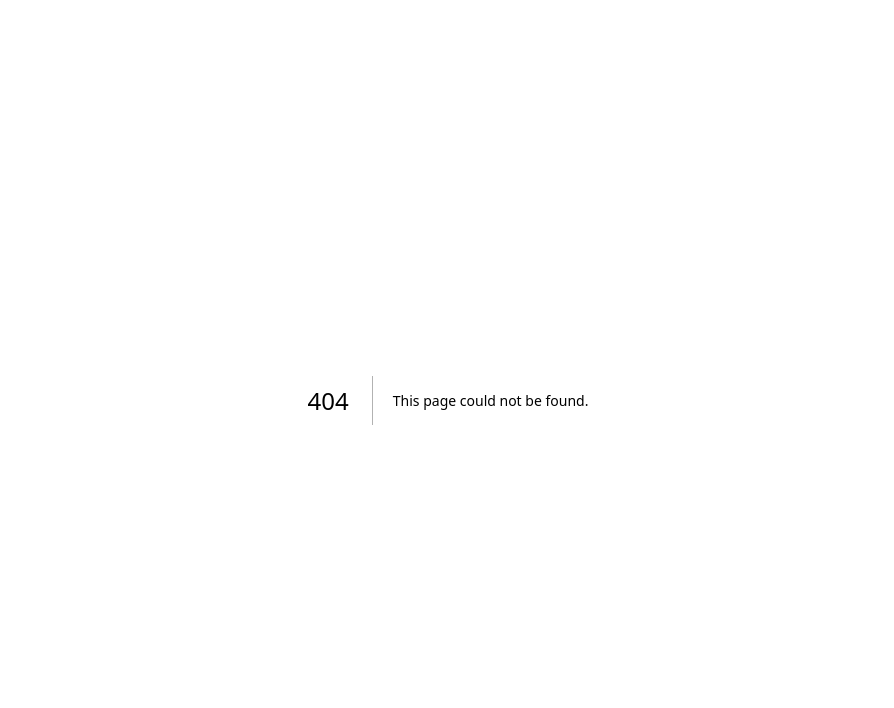
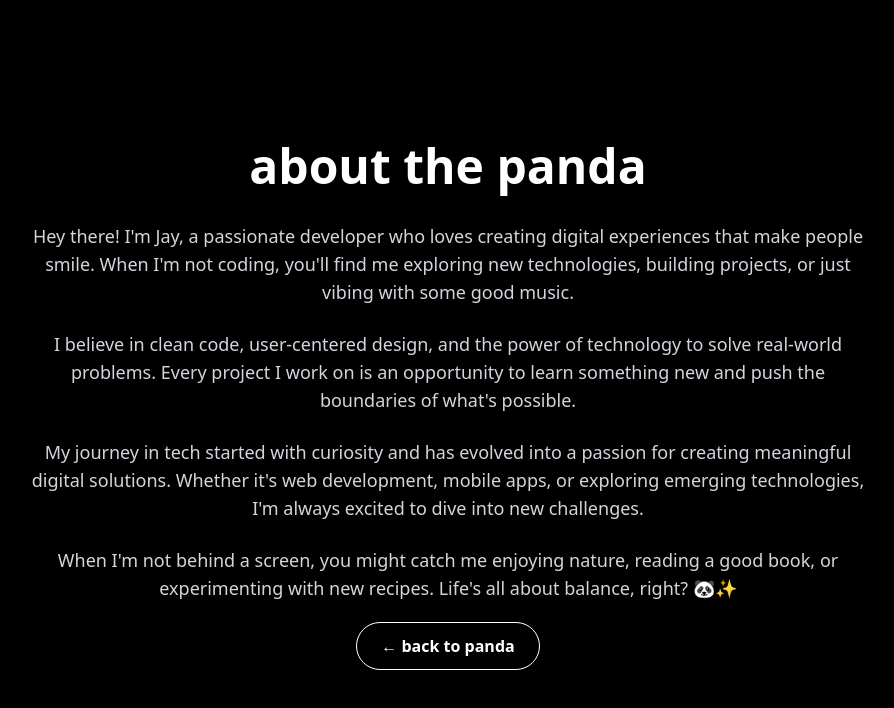
Before and after one commit to jayptz/jaysportfolio, a Next.js app in the folder website2/: page /about in a window 1280 px wide. Before the commit this address had no page. Shown: the top 708 px of the page, without its empty margins (192-1086 px from the left). Built offline with nearby package versions, Linux system fonts and the light colour scheme.

Commit message:
added about me page, fixed redirections ono navbar

```diff
--- /dev/null
+++ b/website2/app/about/page.tsx
@@ -0,0 +1,52 @@
+import Link from 'next/link'
+
+export default function AboutPage() {
+  return (
+    <main className="relative min-h-screen bg-black flex flex-col items-center justify-center overflow-hidden">
+      <div className="absolute inset-0 flex justify-around opacity-20 -z-10">
+        {[...Array(7)].map((_, i) => (
+          <div
+            key={i}
+            className="w-1 bg-white rounded-lg h-full animate-pulse"
+            style={{ animationDelay: `${i * 0.2}s` }}
+          />
+        ))}
+      </div>
+
+      <div className="text-center z-10 max-w-4xl px-6">
+        <h1 className="text-5xl font-extrabold text-white mb-8">
+          about the panda
+        </h1>
+
+        <div className="space-y-6 text-lg text-gray-300 mb-8">
+          <p>
+            Hey there! I'm Jay, a passionate developer who loves creating digital experiences that make people smile.
+            When I'm not coding, you'll find me exploring new technologies, building projects, or just vibing with some good music.
+          </p>
+
+          <p>
+            I believe in clean code, user-centered design, and the power of technology to solve real-world problems.
+            Every project I work on is an opportunity to learn something new and push the boundaries of what's possible.
+          </p>
+
+          <p>
+            My journey in tech started with curiosity and has evolved into a passion for creating meaningful digital solutions.
+            Whether it's web development, mobile apps, or exploring emerging technologies, I'm always excited to dive into new challenges.
+          </p>
+
+          <p>
+            When I'm not behind a screen, you might catch me enjoying nature, reading a good book, or experimenting with new recipes.
+            Life's all about balance, right? 🐼✨
+          </p>
+        </div>
+
+        <Link
+          href="/"
+          className="px-6 py-3 rounded-full border border-white bg-black text-white hover:bg-white hover:text-black transition font-semibold"
+        >
+          ← back to panda
+        </Link>
+      </div>
+    </main>
+  )
+}
--- a/website2/app/components/PandaDock.tsx
+++ b/website2/app/components/PandaDock.tsx
@@ -16,13 +16,13 @@ export default function PandaDock() {
     <div className="fixed bottom-6 inset-x-0 z-50 flex justify-center">
       <Dock className="bg-black/20 border-white/20" iconSize={200} iconMagnification={85}>
       <DockIcon>
-          <Link href="/contact" className="text-white text-base font-medium">
+          <Link href="/projects" className="text-white text-base font-medium">
             ProJects
           </Link>
         </DockIcon>
 
         <DockIcon>
-          <Link href="/contact" className="text-white text-base font-medium">
+          <Link href="/about" className="text-white text-base font-medium">
             about me
           </Link>
         </DockIcon>
```
